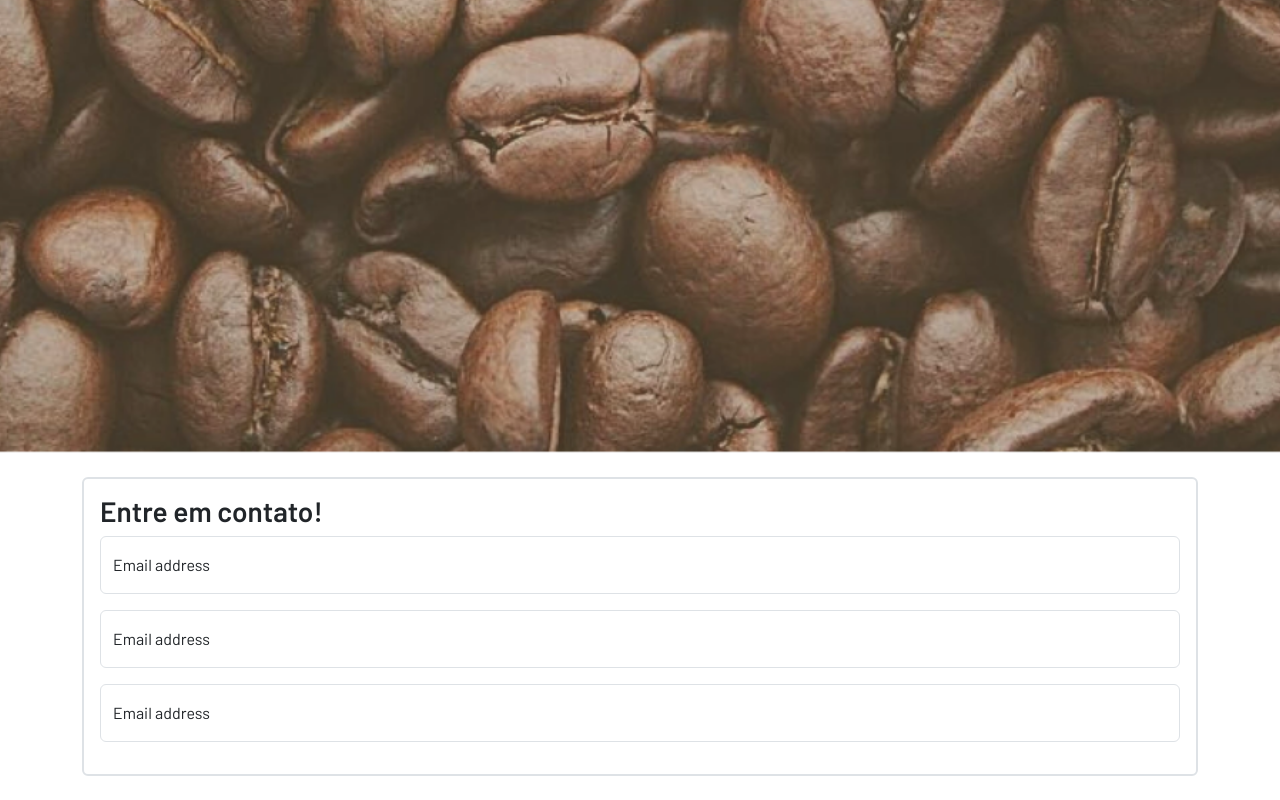
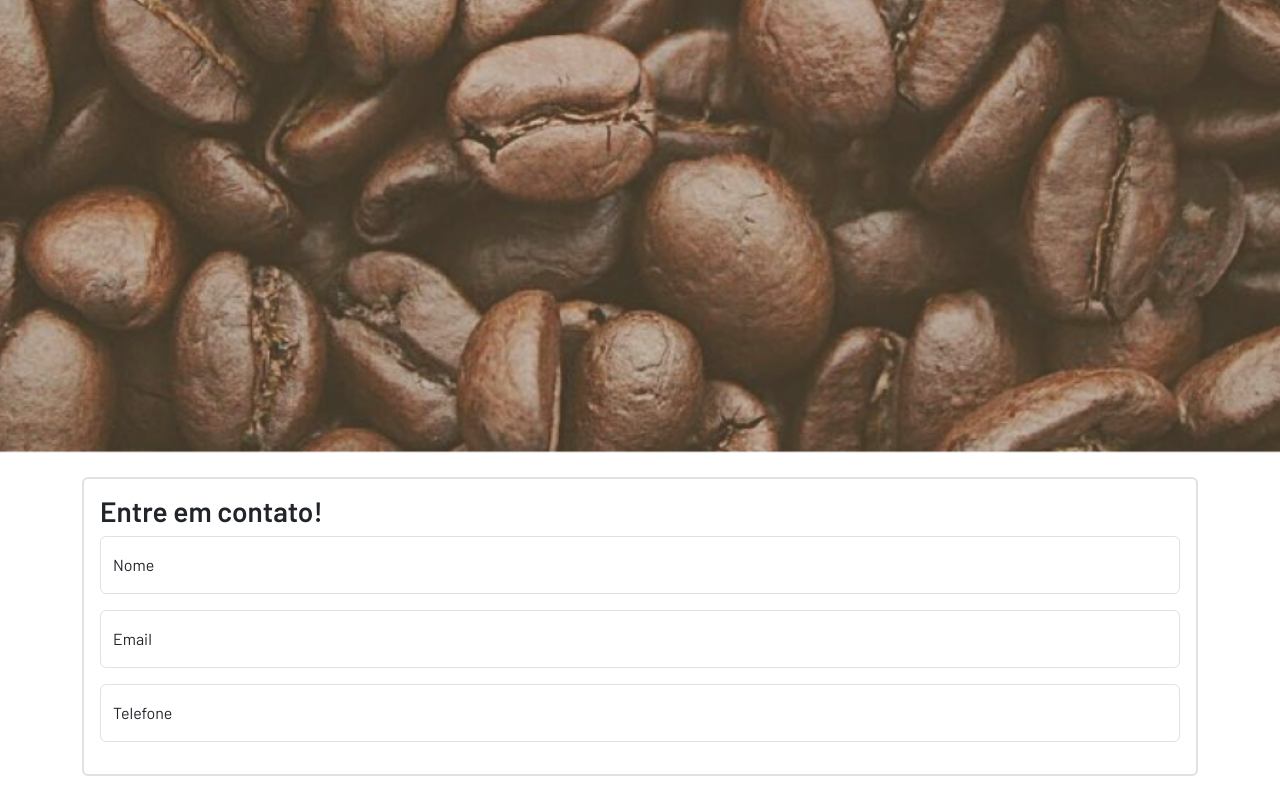
Before and after one commit to mtstechnologies/cafeteria, a plain HTML site: page index.html in a window 1280 px wide. Shown: the part 3423-4223 px from the top of the page. Drawn offline with nearby package versions, Linux system fonts and the light colour scheme.

Commit message:
Refactoring form contact

```diff
--- a/index.html
+++ b/index.html
@@ -180,16 +180,16 @@
         <h3 class="fw-bold p3">Entre em contato!</h3>
         <form id="contato">
           <div class="form-floating mb-3">
-            <input type="email" class="form-control" id="floatingInput" placeholder="name@example.com">
-            <label for="floatingInput">Email address</label>
+            <input type="text" class="form-control" id="floatingNome" placeholder="Nome">
+            <label for="floatingNome">Nome</label>
           </div>
           <div class="form-floating mb-3">
-            <input type="email" class="form-control" id="floatingInput" placeholder="name@example.com">
-            <label for="floatingInput">Email address</label>
+            <input type="email" class="form-control" id="floatingEmail" placeholder="name@example.com">
+            <label for="floatingEmail">Email</label>
           </div>
           <div class="form-floating mb-3">
-            <input type="email" class="form-control" id="floatingInput" placeholder="name@example.com">
-            <label for="floatingInput">Email address</label>
+            <input type="number" class="form-control" id="floatingTelefone" placeholder="Telefone">
+            <label for="floatingTelefone">Telefone</label>
           </div>
         </form>
       </div>
```
